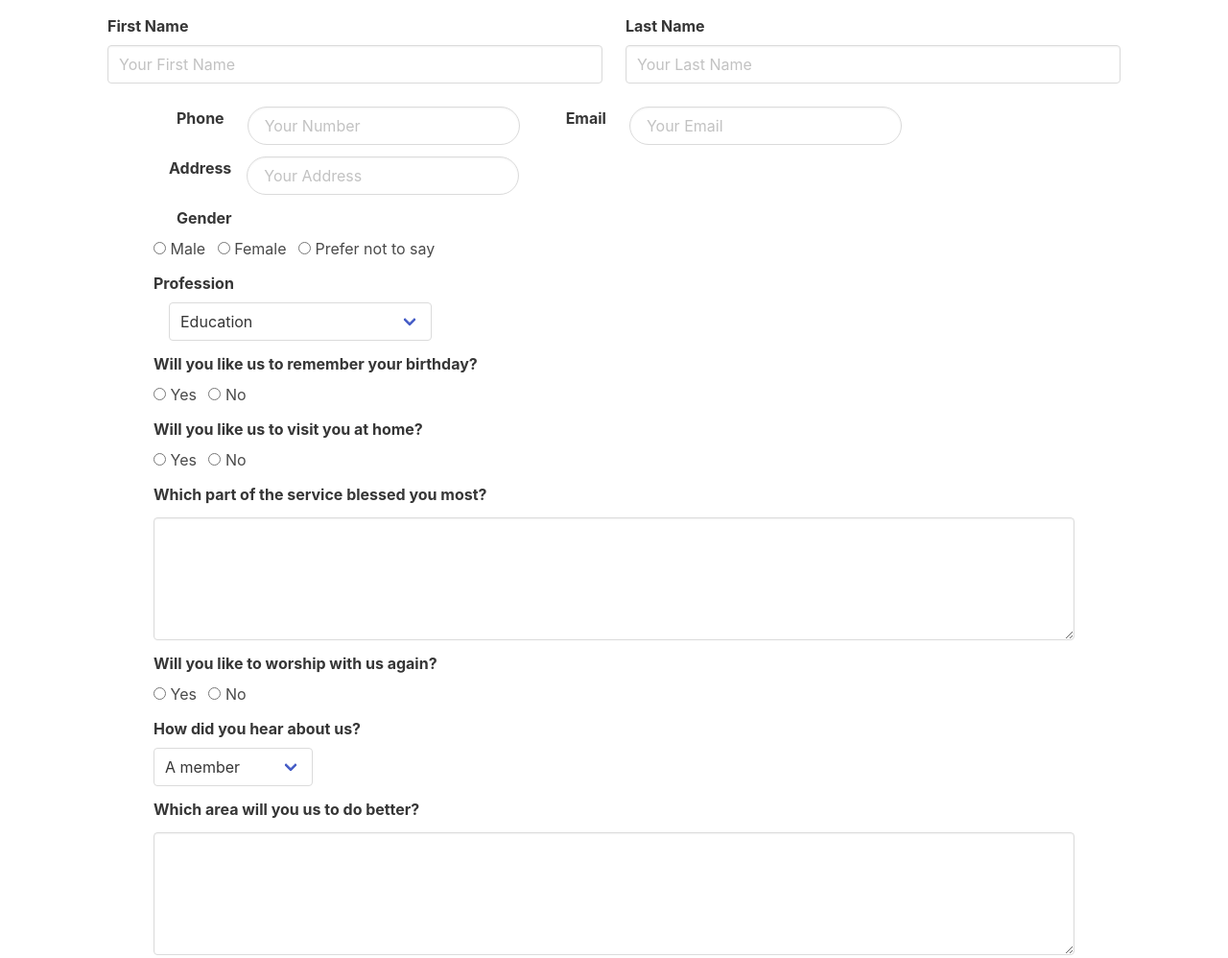
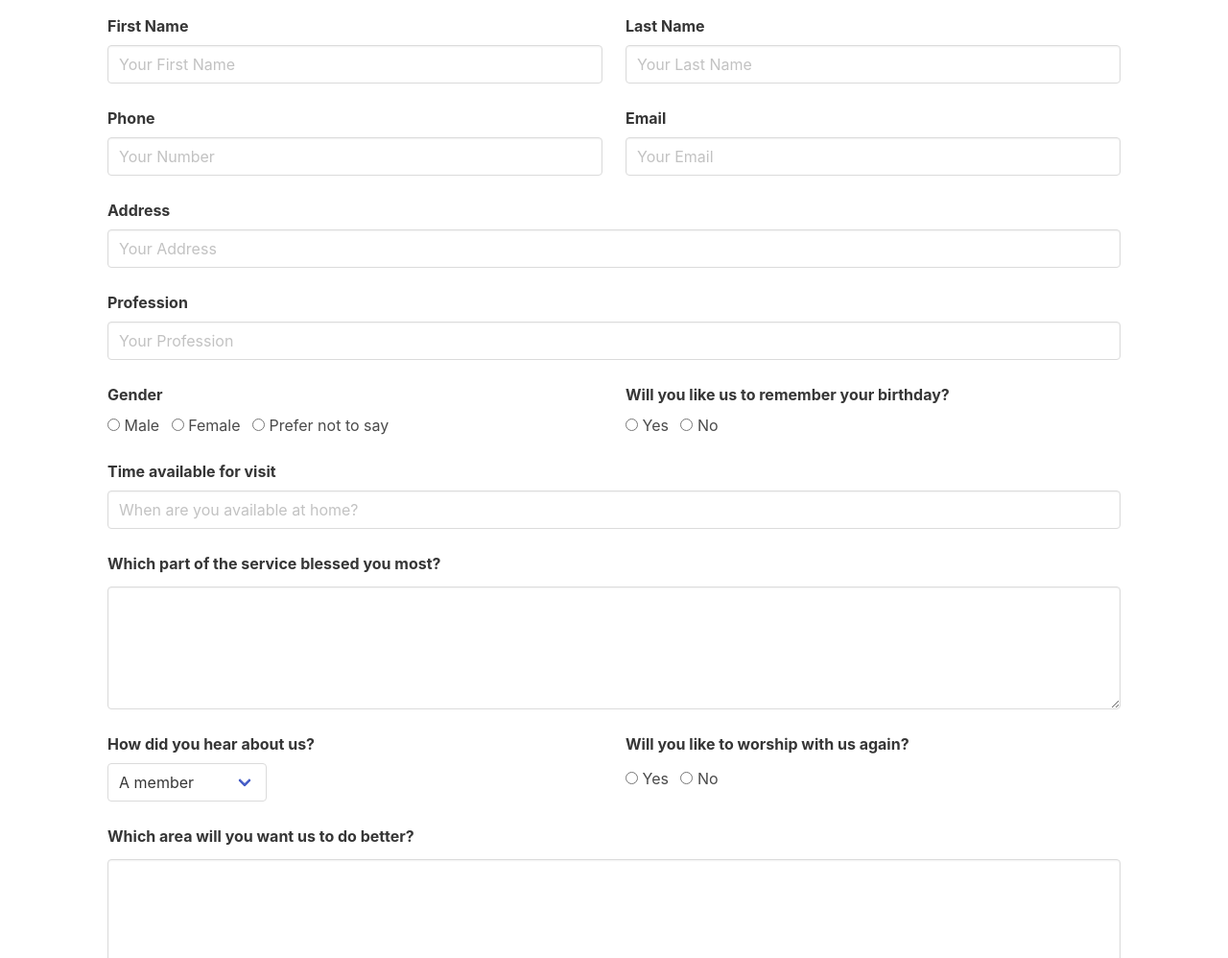
Before and after one commit to anyanime/rccgfols-reception-form, a plain HTML site: page index.html in a window 1280 px wide. Shown: the part 333-1331 px from the top of the page at 96% size. Drawn offline with nearby package versions, Linux system fonts and the light colour scheme.

Commit message:
refactor code

```diff
--- a/index.html
+++ b/index.html
@@ -47,24 +47,48 @@
                     </div>
                 </div>
             </div>
-            <div class="field is-horizontal mx-6">
-                <label class="label mx-5">Phone</label>
-                <div class="control">
-                    <input class="input is-rounded" type="tel" name="tel" id="tel" placeholder="Your Number">
-                </div>
-                <label class="label mx-5 pl-5">Email</label>
-                <div class="control">
-                    <input class="input is-rounded" type="emeil" name="email" id="email" placeholder="Your Email">
+            <div class="columns">
+                <div class="column">
+                    <div class="field">
+                        <label class="label">Phone</label>
+                        <div class=" control">
+                            <input class="input" type="tel" name="phone" id="phone" placeholder="Your Number">
                         </div>
                     </div>
-            <div class="field is-horizontal mx-6">
-                <label class="label mx-4">Address</label>
+                </div>
+                <div class="column">
+                    <div class="field">
+                        <label class="label">Email</label>
                         <div class="control">
-                    <input class="input is-rounded" type="text" name="address" id="address" placeholder="Your Address">
+                            <input class="input" type="text" name="email" id="email" placeholder="Your Email">
                         </div>
                     </div>
-            <div class="field mx-6">
-                <label class="label mx-5">Gender</label>
+                </div>
+            </div>
+            <div class="columns">
+                <div class="column">
+                    <div class="field">
+                        <label class="label">Address</label>
+                        <div class="control">
+                            <input class="input" type="text" name="address" id="address" placeholder="Your Address">
+                        </div>
+                    </div>
+                </div>
+            </div>
+            <div class="columns">
+                <div class="column">
+                     <div class="field">
+                        <label class="label">Profession</label>
+                        <div class="control">
+                            <input class="input" type="text" name="Profession" id="profession" placeholder="Your Profession">
+                        </div>
+                    </div>
+                </div>
+            </div>
+            <div class="columns">
+                <div class="column">
+                    <div class="field">
+                         <label class="label">Gender</label>
                         <div class="control">
                             <label class="radio">
                                 <input type="radio" name="gender">
@@ -80,30 +104,8 @@
                             </label>
                         </div>
                     </div>
-            <div class="field mx-6">
-                <label class="label">Profession</label>
-                <div class="control mx-4">
-                    <div class="select">
-                        <select>
-                            <option>Education</option>
-                            <option>Doctor</option>
-                            <option>Clergy</option>
-                            <option>Engineer</option>
-                            <option>Management and Leadership</option>
-                            <option>Lawyer</option>
-                            <option>Accountant</option>
-                            <option>Commercial Banker</option>
-                            <option>Psychologist</option>
-                            <option>Social worker</option>
-                            <option>Programmer</option>
-                            <option>Mechanic</option>
-                            <option>Student</option>
-                            <option>Others</option>
-                        </select>
                 </div>
-                </div>
-            </div>
-            <div class="field mx-6">
+                <div class="column">
                     <label class="label">Will you like us to remember your birthday?</label>
                     <div class="control">
                         <label class="radio">
@@ -116,20 +118,27 @@
                         </label>
                     </div>
                 </div>
-            <div class="field mx-6">
-                <label class="label">Will you like us to visit you at home?</label>
+                <div class="column is-hidden">
+                   <div class="field">
+                        <label class="label">D.O.B</label>
                     <div class="control">
-                    <label class="radio">
-                        <input type="radio" name="answer2">
-                        Yes
-                    </label>
-                    <label class="radio">
-                        <input type="radio" name="answer2">
-                        No
-                    </label>
+                        <input type="text" class="input" placeholder="Your DOB">
                     </div>
                    </div>
-            <div class="field mx-6">
+                </div>
+            </div>
+            <div class="columns">
+                <div class="column">
+                     <div class="field">
+                        <label class="label">Time available for visit</label>
+                        <div class="control">
+                            <input class="input" type="text" name="visit" id="visit" placeholder="When are you available at home?">
+                        </div>
+                    </div>
+                </div>
+            </div>
+            <div class="columns">
+                <div class="column">
                     <div class="field">
                         <label class="label">Which part of the service blessed you most?</label>
                     </div>
@@ -137,20 +146,10 @@
                         <textarea class="textarea" placeholder=""></textarea>
                     </div>
                 </div>
-            <div class="field mx-6">
-                <label class="label">Will you like to worship with us again?</label>
-                <div class="control">
-                    <label class="radio">
-                        <input type="radio" name="answer2">
-                        Yes
-                    </label>
-                    <label class="radio">
-                        <input type="radio" name="answer2">
-                        No
-                    </label>
             </div>
-            </div>
-            <div class="field mx-6">
+            <div class="columns">
+                 <div class="column">
+                     <div class="field">
                         <label class="label">How did you hear about us?</label>
                         <div class="control">
                             <div class="select">
@@ -163,15 +162,35 @@
                             </div>
                         </div>
                     </div>
-            <div class="field mx-6">
+                </div>
+                <div class="column">
                     <div class="field">
-                    <label class="label">Which area will you us to do better?</label>
+                        <label class="label">Will you like to worship with us again?</label>
+                    </div>
+                    <div class="control">
+                        <label class="radio">
+                            <input type="radio" name="answer2">
+                            Yes
+                        </label>
+                        <label class="radio">
+                            <input type="radio" name="answer2">
+                            No
+                        </label>
+                    </div>
+                </div>
+            </div>
+            <div class="columns">
+                <div class="column">
+                    <div class="field">
+                        <label class="label">Which area will you want us to do better?</label>
                     </div>
                     <div class="control">
                         <textarea class="textarea" placeholder=""></textarea>
                     </div>
                 </div>
-            <div class="field mx-6">
+            </div>
+             <div class="columns">
+                <div class="column">
                      <div class="field">
                     <label class="label">What do you want God to do for you?</label>
                 </div>
@@ -179,9 +198,10 @@
                     <textarea class="textarea" placeholder=""></textarea>
                 </div>
                 </div>
+            </div>
             <div class="field pt-5 px-6">
                 <div class="control">
-                    <button class="button is-link is-fullwidth is-rounded">Submit</button>
+                    <button class="button is-link is-fullwidth">Submit</button>
                 </div>
             </div>
 
```
Lines whose indentation alone changed are shown as unchanged.
